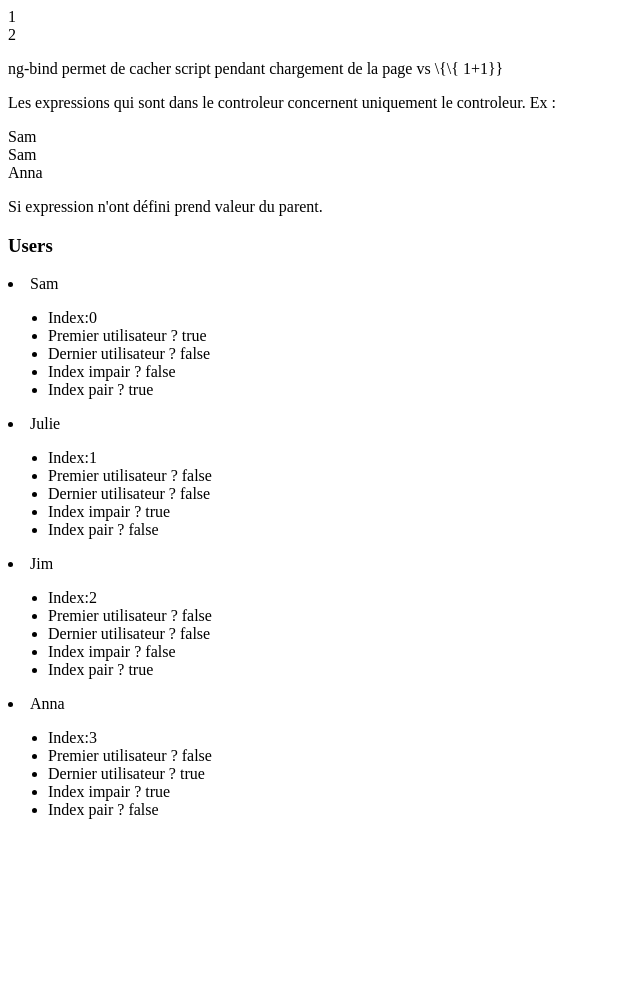
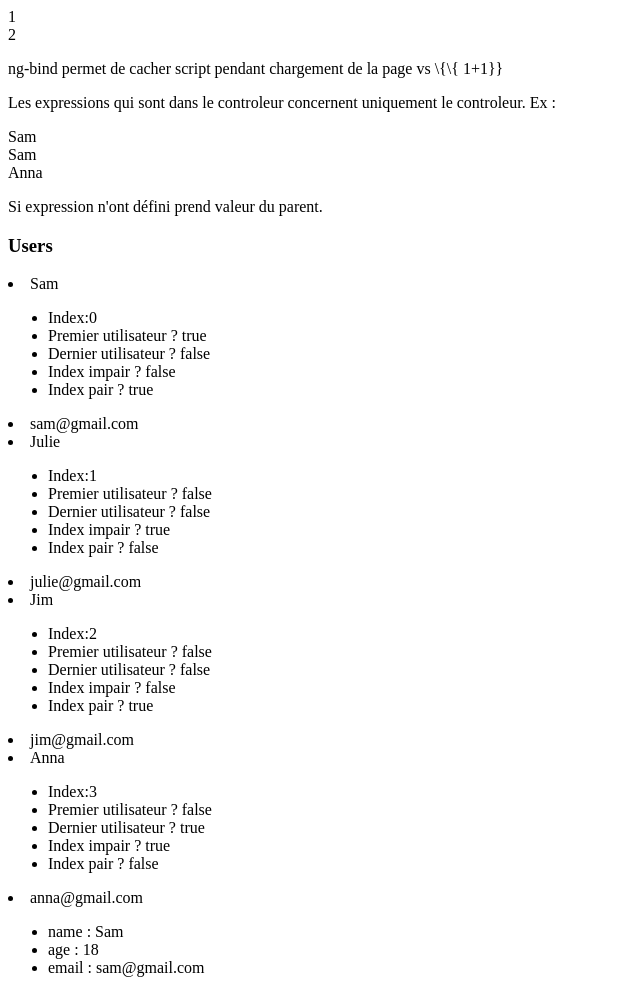
Before and after one commit to LeaDalibard/angular-basics, a plain HTML site: page index.html in a window 1280 px wide. Shown: the whole page, without its empty margins (0-640 px from the left). Before the commit the page ends 835 px from the top, so only its background shows below. Drawn offline with nearby package versions, Linux system fonts and the light colour scheme.

Commit message:
Learning : ng-repeat-start, ng-repeat-end

```diff
--- a/index.html
+++ b/index.html
@@ -27,16 +27,23 @@
 
     <h3>Users</h3>
 
-    <li ng-repeat="user in users">{{user.name}}
+    <li ng-repeat-start="user in users">{{user.name}}
         <ul>
             <li>Index:{{$index}}</li>
-            <li>Premier utilisateur ? {{$first}} </li>
-            <li>Dernier utilisateur ? {{$last}} </li>
-            <li>Index impair ? {{$odd}} </li>
-            <li>Index pair ? {{$even}} </li>
+            <li>Premier utilisateur ? {{$first}}</li>
+            <li>Dernier utilisateur ? {{$last}}</li>
+            <li>Index impair ? {{$odd}}</li>
+            <li>Index pair ? {{$even}}</li>
         </ul>
     </li>
+    <li ng-repeat-end>{{user.email}}</li>
 </div>
-
+<div ng-controller="userCtrl">
+    <ul>
+        <li ng-repeat="(key, value) in user">
+            {{key}} : {{value}}
+        </li>
+    </ul>
+</div>
 </body>
 </html>
--- a/main.js
+++ b/main.js
@@ -2,14 +2,18 @@ angular.module("appNom", []) //[] pour les dépendances + bien mettre le nom dan
     .controller("mainCtrl", ["$scope", function ($scope) {
         $scope.name = "Sam";
         $scope.users=[
-            {name:"Sam"},
-            {name:"Julie"},
-            {name:"Jim"},
-            {name:"Anna"},
+            {name:"Sam", email:"sam@gmail.com"},
+            {name:"Julie",email:"julie@gmail.com"},
+            {name:"Jim",email:"jim@gmail.com"},
+            {name:"Anna",email:"anna@gmail.com"},
             ];
     }])//$scope-> variable modifiable dans controller
     .controller("childCtrl", ["$scope", function ($scope) {
     }])
     .controller("grantCtrl", ["$scope", function ($scope) {
         $scope.name = "Anna";
+    }])
+    .controller("userCtrl", ["$scope", function ($scope) {
+        $scope.user=
+            {name:"Sam",age:18,email:"sam@gmail.com"};
     }]);
```
